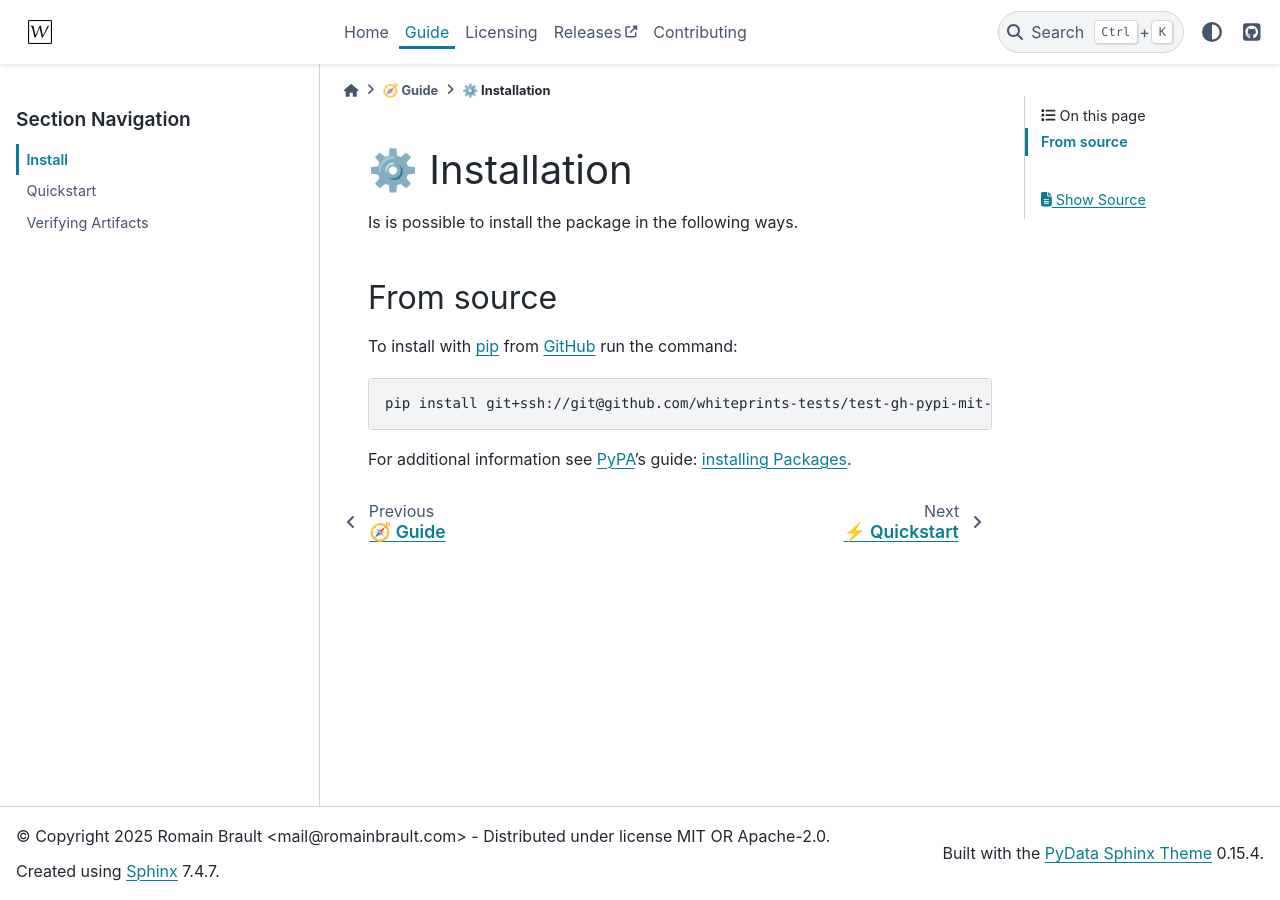
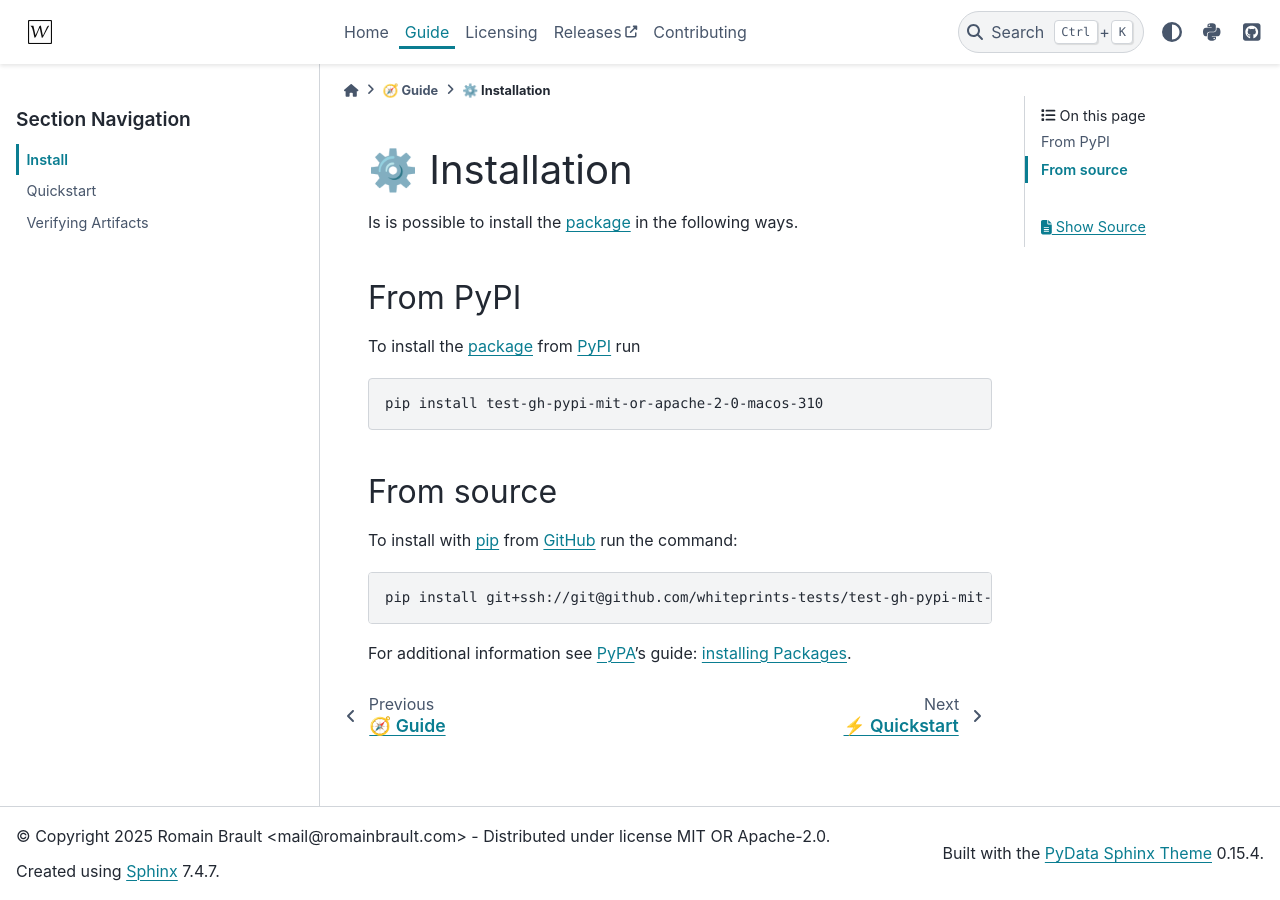
Before and after one commit to whiteprints-tests/test-gh-pypi-mit-or-apache-2-0-macos-310, a Sphinx documentation site: the page built from docs/INSTALL.md, in a window 1280 px wide. Built offline with Sphinx 7.4.7 and the PyData theme 0.15.4, drawn with Linux system fonts in a browser that asks for light colours; pages that are not in the unit, such as notebooks, are missing from menus.

Commit message:
feat: ✨ add PyPI publishing

````diff
--- a/INSTALL.md
+++ b/INSTALL.md
@@ -6,7 +6,17 @@
 
 # ⚙️ Installation
 
-Is is possible to install the package in the following ways.
+Is is possible to install the [package] in the following ways.
+
+## From PyPI
+
+To install the [package] from [PyPI] run
+
+```console
+pip install test-gh-pypi-mit-or-apache-2-0-macos-310
+```
+
+[PyPI]: https://pypi.org/
 
 ## From source
 
@@ -22,4 +32,5 @@
 For additional information see [PyPA]'s guide: [installing Packages](https://packaging.python.org/en/latest/tutorials/installing-packages).
 
 [PyPA]: https://www.pypa.io/en/latest/
-[pip]: https://pip.pypa.io/en/stable/
+[pip]: https://pip.pypa.io/en/stable
+[package]: https://pypi.org/project/test-gh-pypi-mit-or-apache-2-0-macos-310
--- a/docs/conf.py
+++ b/docs/conf.py
@@ -57,6 +57,12 @@
 html_theme_options = {
     "icon_links": [
         {
+            "name": "PyPI",
+            "url": "https://pypi.org/project/test-gh-pypi-mit-or-apache-2-0-macos-310",
+            "icon": "fa-brands fa-python",
+            "type": "fontawesome",
+        },
+        {
             "name": "GitHub",
             "url": (
                 "https://github.com/"
@@ -103,4 +109,6 @@
 exclude_patterns = [
     "_autoapi_templates/**",
 ]
-linkcheck_ignore = []
+linkcheck_ignore = [
+    r"https://pypi\.org/project/.*",
+]
--- a/pyproject.toml
+++ b/pyproject.toml
@@ -60,6 +60,7 @@
 urls.homepage = "https://github.com/whiteprints-tests/test-gh-pypi-mit-or-apache-2-0-macos-310"
 urls.integration = "https://github.com/whiteprints-tests/test-gh-pypi-mit-or-apache-2-0-macos-310/actions"
 urls.issues = "https://github.com/whiteprints-tests/test-gh-pypi-mit-or-apache-2-0-macos-310/issues"
+urls.pypi = "https://pypi.org/project/test-gh-pypi-mit-or-apache-2-0-macos-310"
 urls.repository = "https://github.com/whiteprints-tests/test-gh-pypi-mit-or-apache-2-0-macos-310"
 
 [dependency-groups]
````
Also changed, not shown: README.md (+2 -1 lines), 1 other file.
